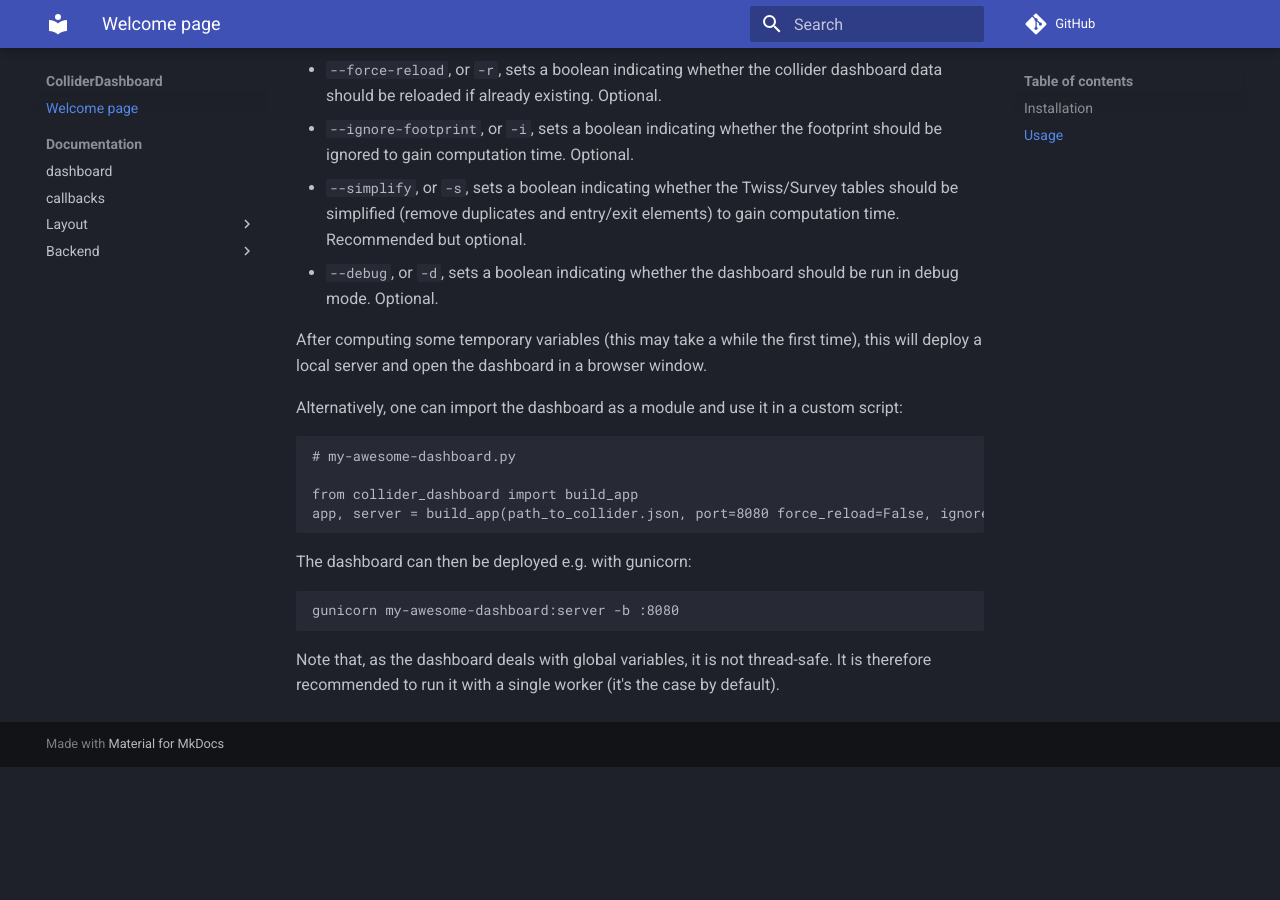
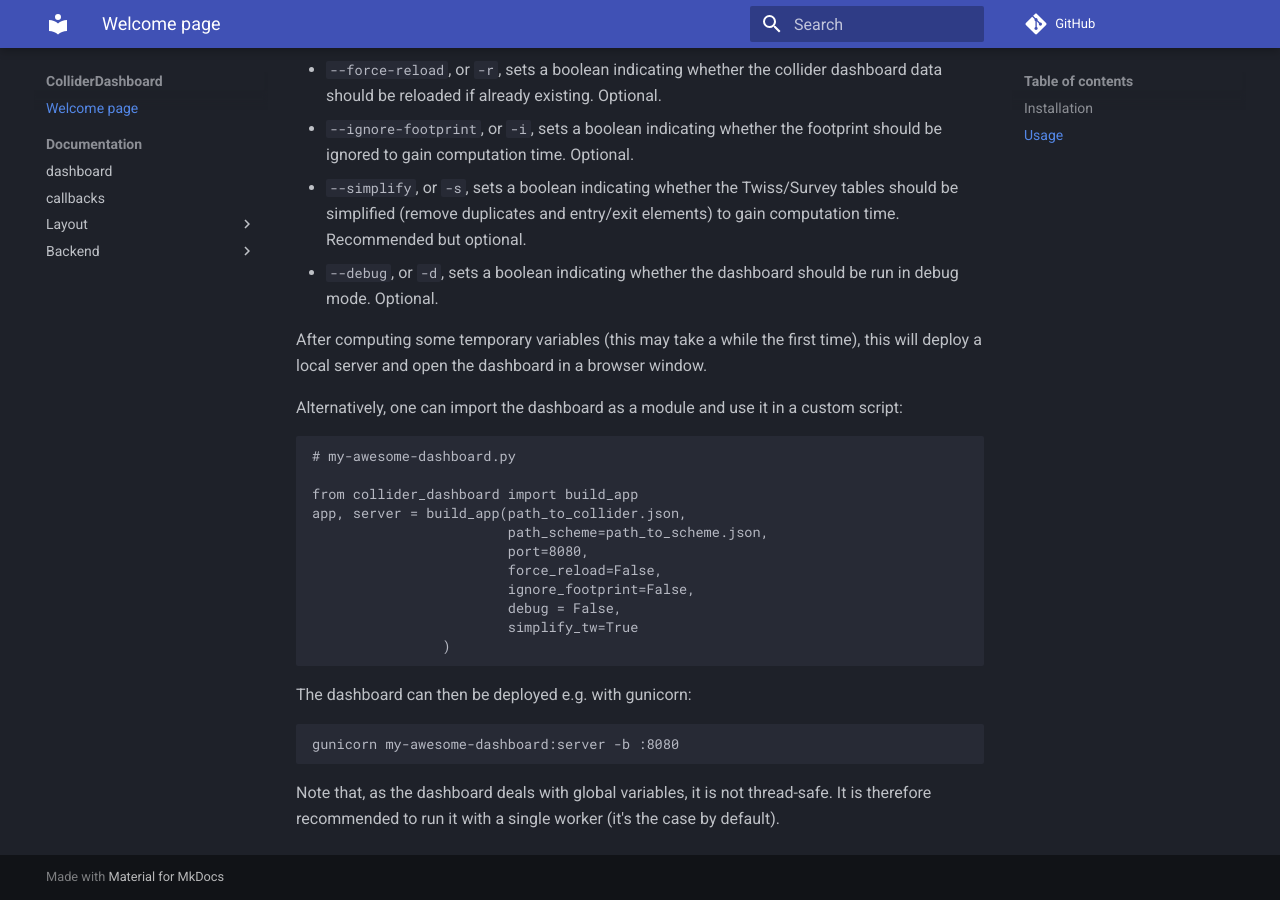
Before and after one commit to ColasDroin/collider-dashboard, an MkDocs documentation site: the page built from docs/index.md, in a window 1280 px wide and 900 px high, scrolled down 903 px. Built offline with MkDocs 1.6.1 and Material for MkDocs 9.7.7, drawn with Linux system fonts in a browser that asks for light colours; comment, search, counter and statistics services are not loaded; before the commit the page ends 1670 px from its top, so only the background shows below that.

Commit message:
Update doc

````diff
--- a/docs/index.md
+++ b/docs/index.md
@@ -40,7 +40,14 @@ Alternatively, one can import the dashboard as a module and use it in a custom s
 # my-awesome-dashboard.py
 
 from collider_dashboard import build_app
-app, server = build_app(path_to_collider.json, port=8080 force_reload=False, ignore_footprint=False, debug = False, simplify_tw=True)
+app, server = build_app(path_to_collider.json,
+                        path_scheme=path_to_scheme.json,
+                        port=8080,
+                        force_reload=False,
+                        ignore_footprint=False,
+                        debug = False,
+                        simplify_tw=True
+                )
 ```
 
 The dashboard can then be deployed e.g. with gunicorn:
````
Also changed, not shown: README.md (+8 -1 lines).
